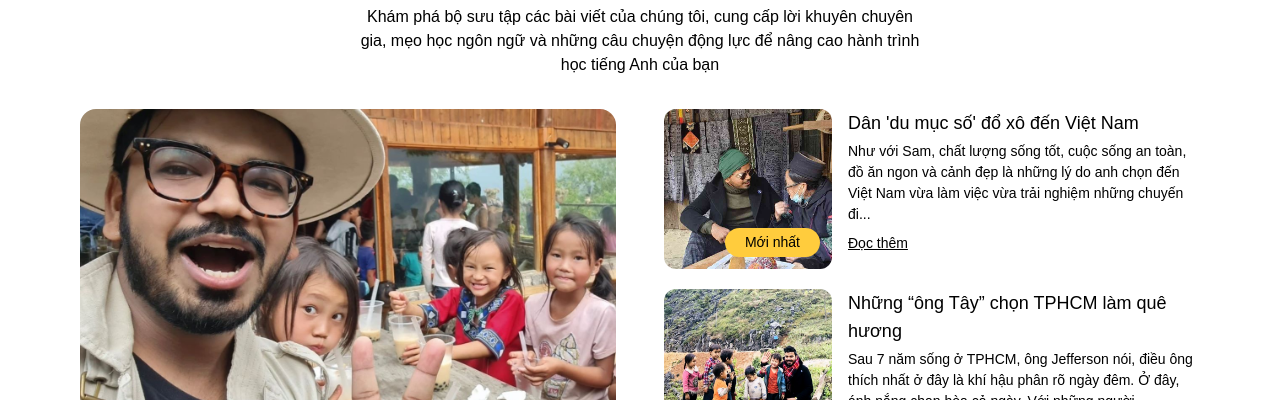
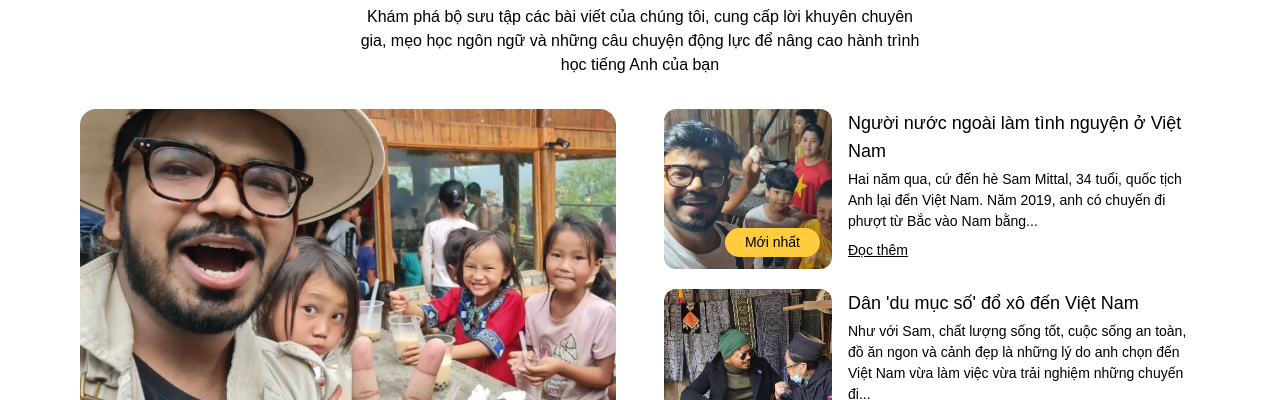
Before and after one commit to Bminh1709/SamEnglishSchool, a plain HTML site: page vn/about.html in a window 1280 px wide. Shown: the part 1267-1667 px from the top of the page. Drawn offline with Linux system fonts and the light colour scheme; a web font is replaced by a local one.

Commit message:
add new article

```diff
--- a/vn/about.html
+++ b/vn/about.html
@@ -124,7 +124,20 @@ Hãy tham gia với chúng tôi và trải nghiệm sự biến đổi tích c
 <a target=_blank href="https://dantri.com.vn/doi-song/thay-giao-nguoi-anh-day-hoc-cho-tre-em-vung-cao-yeu-viet-nam-vi-su-don-hau-20231126153303264.htm?fbclid=IwAR0DMKA0UCLXEg0e2IQQ3ElKL3RG4ju70HsKQvlfNiOxbtHwiuOfVwE341Q_aem_AV9LRDSCuW_jyvFR_nceII-nRkIeEQFHBEn7C4fW-PLtA7elfo8OHaLjiMv9LFxFP2c" class="underline hover:text-MyBlue mt-2">Đọc thêm</a>
 </div>
 <div class>
-<div class="grid grid-cols-3 gap-4">
+    <div class="grid grid-cols-3 gap-4">
+        <div class="w-full h-40 relative col-span-1">
+        <img src=/images/article5.png alt class="h-40 w-full object-cover rounded-xl">
+        <div class="bg-MyYellow py-1 px-5 rounded-full w-fit absolute bottom-3 right-3 hidden sm:block">
+            <p>Mới nhất</p>
+        </div>
+        </div>
+        <div class=col-span-2>
+        <p class="VNFont text-lg font-medium">Người nước ngoài làm tình nguyện ở Việt Nam</p>
+        <p class="VNFont mt-1 mb-2">Hai năm qua, cứ đến hè Sam Mittal, 34 tuổi, quốc tịch Anh lại đến Việt Nam. Năm 2019, anh có chuyến đi phượt từ Bắc vào Nam bằng...</p>
+        <a target=_blank href="https://afamily.vn/bi-hai-khach-tay-hoc-cach-sinh-ton-trong-nang-nong-do-lua-cua-tphcm-tap-ngu-trua-uong-nuoc-mia-20240428133802872.chn?zarsrc=30&utm_source=zalo&utm_medium=zalo&utm_campaign=zalo" class=underline>Đọc thêm</a>
+        </div>
+    </div>
+<div class="grid grid-cols-3 gap-4 mt-5">
 <div class="w-full h-40 relative col-span-1">
 <img src=/images/article2.jpg alt class="h-40 w-full object-cover rounded-xl">
 <div class="bg-MyYellow py-1 px-5 rounded-full w-fit absolute bottom-3 right-3 hidden sm:block">
```
Also changed, not shown: about.html (+16 -6 lines), images/article5.png (added).
